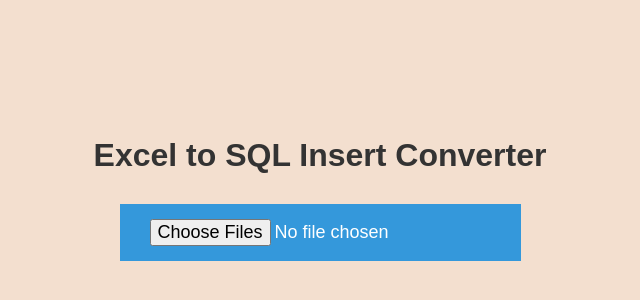
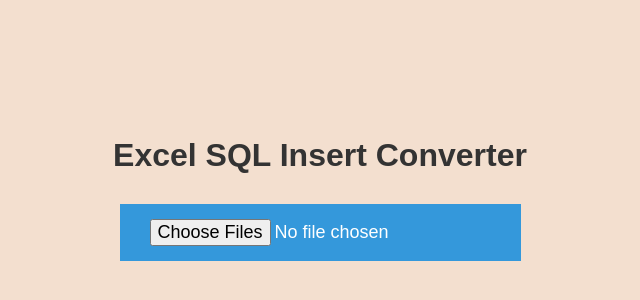
Before and after one commit to ThiagoEndrigo/convert_xlsx_sql, a plain HTML site: page index.html in a window 1280 px wide. Shown: the part 212-512 px from the top of the page, without its empty margins (320-960 px from the left). Drawn offline with Linux system fonts and the light colour scheme.

Commit message:
Update index.html

```diff
--- a/index.html
+++ b/index.html
@@ -3,7 +3,7 @@
 <head>
     <meta charset="UTF-8">
     <meta name="viewport" content="width=device-width, initial-scale=1.0">
-    <title>Excel to SQL Insert Converter</title>
+    <title>Excel SQL Insert Converter</title>
     <style>
         body {
             font-family: Arial, sans-serif;
@@ -51,7 +51,7 @@
 </head>
 <body>
 
-    <h1>Excel to SQL Insert Converter</h1>
+    <h1>Excel SQL Insert Converter</h1>
     <input id="file-input" type="file" onchange="handleFiles(event)" multiple accept=".xlsx, .xls">
     <div id="sql-links"></div>
 
```
